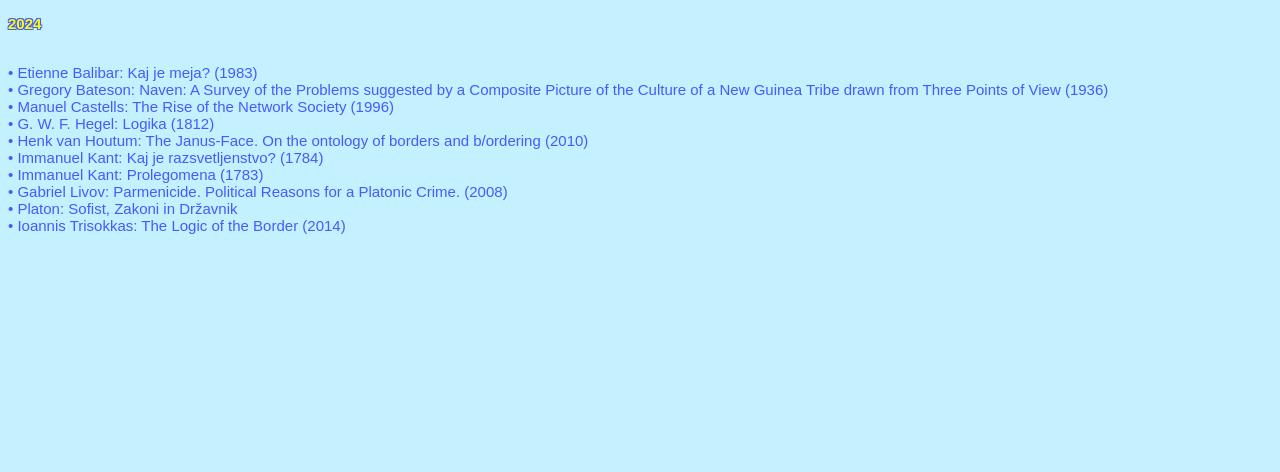
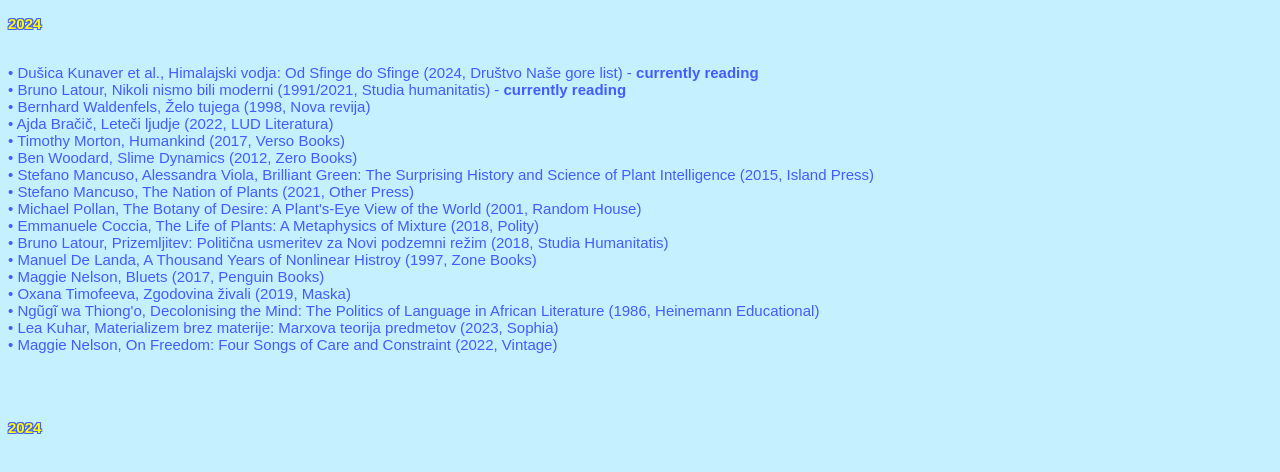
Before and after one commit to aljazskrlep/aljaz.skrlep, a plain HTML site: page reading.html in a window 1280 px wide. Drawn offline with Linux system fonts and the light colour scheme.

Commit message:
Update reading.html

```diff
--- a/reading.html
+++ b/reading.html
@@ -9,17 +9,29 @@
     <div>
         <p><span class="yellow-text"><b>2024</b></span><br><br>
 <p>
-    • Etienne Balibar: Kaj je meja? (1983)<br>
-    • Gregory Bateson: Naven: A Survey of the Problems suggested by a Composite Picture of the Culture of a New Guinea Tribe drawn from Three Points of View (1936)<br>
-    • Manuel Castells: The Rise of the Network Society (1996)<br>
-    • G. W. F. Hegel: Logika (1812)<br>
-    • Henk van Houtum: The Janus-Face. On the ontology of borders and b/ordering (2010)<br>
-    • Immanuel Kant: Kaj je razsvetljenstvo? (1784)<br>
-    • Immanuel Kant: Prolegomena (1783)<br>
-    • Gabriel Livov: Parmenicide. Political Reasons for a Platonic Crime. (2008)<br>
-    • Platon: Sofist, Zakoni in Državnik<br>
-    • Ioannis Trisokkas: The Logic of the Border (2014)<br>
+    • Dušica Kunaver et al., Himalajski vodja: Od Sfinge do Sfinge (2024, Društvo Naše gore list) - <b>currently reading</b><br>
+    • Bruno Latour, Nikoli nismo bili moderni (1991/2021, Studia humanitatis) - <b>currently reading</b><br>
+    • Bernhard Waldenfels, Želo tujega (1998, Nova revija)<br>
+    • Ajda Bračič, Leteči ljudje (2022, LUD Literatura)<br>
+    • Timothy Morton, Humankind (2017, Verso Books)<br>
+    • Ben Woodard, Slime Dynamics (2012, Zero Books)<br>
+    • Stefano Mancuso, Alessandra Viola, Brilliant Green: The Surprising History and Science of Plant Intelligence (2015, Island Press)<br>
+    • Stefano Mancuso, The Nation of Plants (2021, Other Press)<br>
+    • Michael Pollan, The Botany of Desire: A Plant's-Eye View of the World (2001, Random House)<br>
+    • Emmanuele Coccia, The Life of Plants: A Metaphysics of Mixture (2018, Polity)<br>
+    • Bruno Latour, Prizemljitev: Politična usmeritev za Novi podzemni režim (2018, Studia Humanitatis)<br>
+    • Manuel De Landa, A Thousand Years of Nonlinear Histroy (1997, Zone Books)<br>
+    • Maggie Nelson, Bluets (2017, Penguin Books)<br>
+    • Oxana Timofeeva, Zgodovina živali (2019, Maska)<br>
+    • Ngũgĩ wa Thiong'o, Decolonising the Mind: The Politics of Language in African Literature (1986, Heinemann Educational)<br>
+    • Lea Kuhar, Materializem brez materije: Marxova teorija predmetov (2023, Sophia)<br>
+    • Maggie Nelson, On Freedom: Four Songs of Care and Constraint (2022, Vintage)<br>
 </p>
+<br><br>
+
+<p><span class="yellow-text"><b>2024</b></span><br><br>
+
+
       </div>
     </body>
 </html>
```
